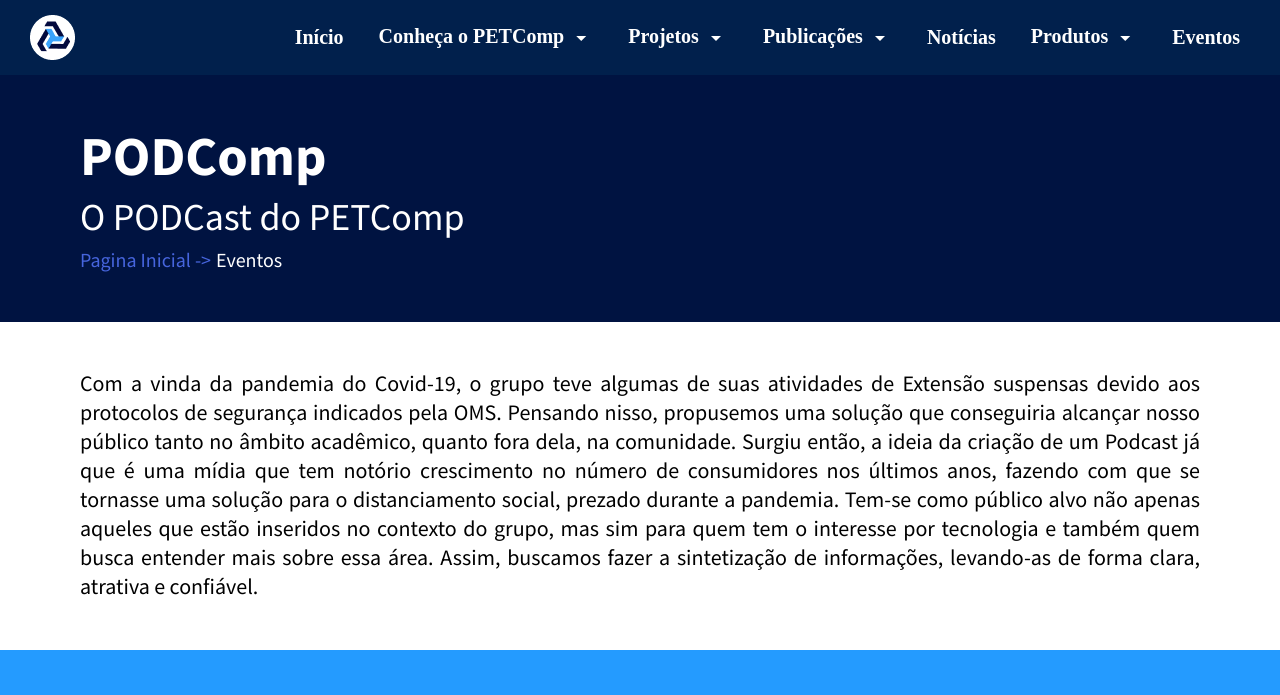
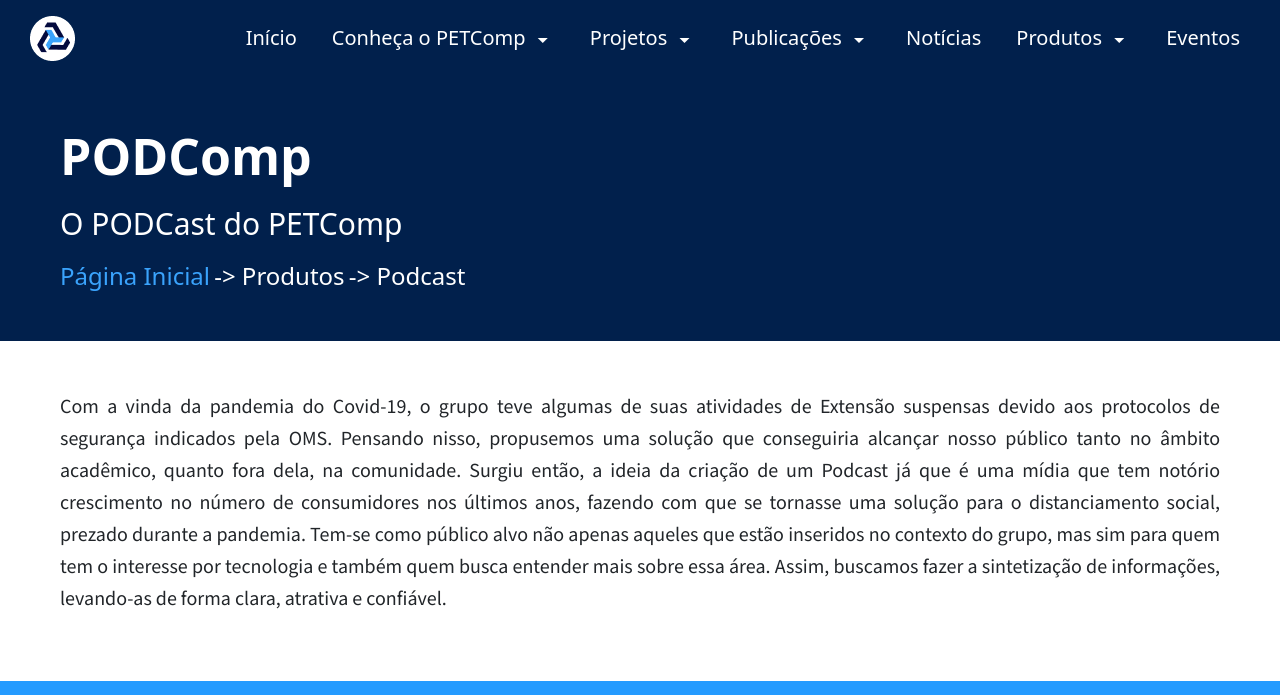
Before and after one commit to artur-pedro/petcomp-newwebsite, a PHP site: page /podcast.php in a window 1280 px wide. Shown: the top 695 px of the page. Run offline with PHP 8.4, Linux system fonts and the light colour scheme; some web fonts are replaced.

Commit message:
Ajustando proporções da pagina podcast

```diff
--- a/css/eventos.css
+++ b/css/eventos.css
@@ -8,6 +8,7 @@ body {
     text-align: justify;
     padding: 0px;
 }
+
 .container-header {
     color: white;
     background-color: #01204C;
@@ -27,7 +28,6 @@ body {
 h4 {
     display: inline;
 }
-
 
 .path-text{
     display: flex;
@@ -64,6 +64,7 @@ h4 {
         margin-bottom: 5px;
     }
 }
+
 .box-models {
     transition: transform 0.4s ease-in-out, opacity 0.3s ease-in-out !important;
 }
@@ -123,7 +124,6 @@ h4 {
 
     .container-body p {
         font-size: 20px;
-        font-weight: medium;
     }
 }
 @media (max-width:500px){
--- a/css/podcast.css
+++ b/css/podcast.css
@@ -7,6 +7,26 @@
 body {
     text-align: justify;
     padding: 0px;
+}
+
+.container-header {
+    color: white;
+    background-color: #01204C;
+}
+
+.container-header a {
+    cursor: pointer;
+    color: #3AA3FC;
+    text-decoration: none;
+}
+
+.container-body p {
+    line-height: 1.6;
+    text-align: justify;
+}
+
+h4 {
+    display: inline;
 }
 
 .path-text{
@@ -29,34 +49,18 @@ body {
     }
 }
 
-.main-box{
-    background-color: rgb(0, 19, 65);
-    color: white;
-    font-family: 'Mada';
-    padding: 3rem 5rem;
-    margin: auto;
-    & h1{
-        font-weight: 700;
-        font-size: 55px;
-    }
-    & h2{
-        font-weight: 400;
-        font-size: 38px;
-        margin-bottom: 5px;
-    }
-}
-
-
 .textos{
     font-family: 'Mada';
     font-weight: 500;
     gap: 5px;
     height: 50%;
     width: 100%;
-    padding: 3rem 5rem;
-    font-size: 22px;
-    & h4{
-        font-weight: 400;
+    padding: 50px 60px;
+    line-height: 1.6;
+    text-align: justify;
+    & p{
+        font-size: 20px;
+
     }
 }
 
@@ -158,3 +162,23 @@ body {
         padding: 1rem 3rem;
     }
 }
+
+@media screen and (min-width: 1025px) {
+    .container-header {
+        padding: 50px 60px;
+    }
+    .container-header h2 {
+        font-size: 50px;
+        margin-bottom: 20px;
+        font-weight: bold;
+    }
+    .container-header h3 {
+        font-size: 30px;
+        margin-bottom: 20px;
+        font-weight: normal;
+    }
+    .container-header p {
+        font-size: 16px;
+        font-weight: normal;
+    }
+}
--- a/header.php
+++ b/header.php
@@ -33,7 +33,7 @@
             <a href="noticias.php" class="dropbtn">Produtos <span class="material-icons">arrow_drop_down</span></a>
             <div class="dropdown-content">
                 <a href="biblioteca-petcomp-monitoria.php">Biblioteca PETComp</a>
-                <a href="produtos-podcomp.php">PodCast</a>
+                <a href="podcast.php">PodCast</a>
             </div>
         </div>
         <div class="dropdown">
--- a/monitoria.php
+++ b/monitoria.php
@@ -2,7 +2,7 @@
 <html lang="pt-br">
 
 <?php
-    $title = "Sobre nós";
+    $title = "Monitoria";
     $cssFiles = ['css/monitoria.css'];
     include 'head.php';
 ?>
@@ -11,8 +11,8 @@
     <?php include 'header.php'; ?>
 
     <div class="container-header">
-        <h2>Sobre nós</h2>
-        <h3>Conheça um pouco sobre o grupo</h3>
+        <h2>Monitoria</h2>
+        <h3>Como o PETComp apoia os alunos de computação</h3>
         <h4><a href="index.php">Página Inicial</a></h4>
         <h4> -> Projetos</h4>
         <h4> -> Monitoria</h4>
--- a/podcast.php
+++ b/podcast.php
@@ -1,37 +1,26 @@
 <!DOCTYPE html>
 <html lang="pt-BR">
-<head>
-
-  <meta charset="UTF-8">
-  <meta http-equiv="X-UA-Compatible" content="IE=edge">
-  <meta name="viewport" content="width=device-width, initial-scale=1.0">
-  <title> Podcast </title>
-
-  <link rel="icon" href="./assets/images/logos/PETComp.png">
-
-  <link href="https://fonts.googleapis.com/css2?family=Roboto:wght@100;300;400;500;700;900&display=swap" rel="stylesheet">
-  <link href="https://fonts.googleapis.com/icon?family=Material+Icons" rel="stylesheet">
-  <link href="https://fonts.googleapis.com/css2?family=Montserrat:wght@200;400&display=swap" rel="stylesheet">
-  <link href="https://fonts.googleapis.com/css2?family=Mada:wght@400;700&display=swap" rel="stylesheet">
-  <link rel="stylesheet" href="css/globals.css">
-
-  <link rel="stylesheet" href="css/podcast.css">
-
-</head>
+<?php
+    $title = "Podcast";
+    $cssFiles = ['css/podcast.css'];
+    include 'head.php';
+?>
 
 <body>
     <?php include('header.php') ?>
+
     <main>
-        <div class= "main-box">
-            <h1>PODComp</h1>
-            <h2>O PODCast do PETComp</h2>
-            <div class = "path-text">
-                <a href="#" class="acess-link"> Pagina Inicial -></a>
-                <h4> Eventos </h4>
-            </div>
+
+        <div class="container-header">
+            <h2>PODComp</h2>
+            <h3>O PODCast do PETComp</h3>
+            <h4><a href="index.php">Página Inicial</a></h4>
+            <h4> -> Produtos</h4>
+            <h4> -> Podcast</h4>
         </div>
+
         <div class = "textos">
-            <h4 id = "t">Com a vinda da pandemia do Covid-19, o grupo teve algumas de suas atividades de Extensão suspensas
+            <p>Com a vinda da pandemia do Covid-19, o grupo teve algumas de suas atividades de Extensão suspensas
                 devido aos protocolos de segurança indicados pela OMS. Pensando nisso, propusemos uma solução que conseguiria
                 alcançar nosso público tanto no âmbito acadêmico, quanto fora dela, na comunidade. Surgiu então, a ideia da criação
                 de um Podcast já que é uma mídia que tem notório crescimento no número de consumidores nos últimos anos, fazendo com
@@ -39,7 +28,7 @@
                 apenas aqueles que estão inseridos no contexto do grupo, mas sim para quem tem o interesse por tecnologia e também
                 quem busca entender mais sobre essa área. Assim, buscamos fazer a sintetização de informações, levando-as de forma
                 clara, atrativa e confiável.
-            </h4>
+            </p>
         </div>
 
         <div class = "infos">
```
Also changed, not shown: eventos.php (+8 -8 lines).
